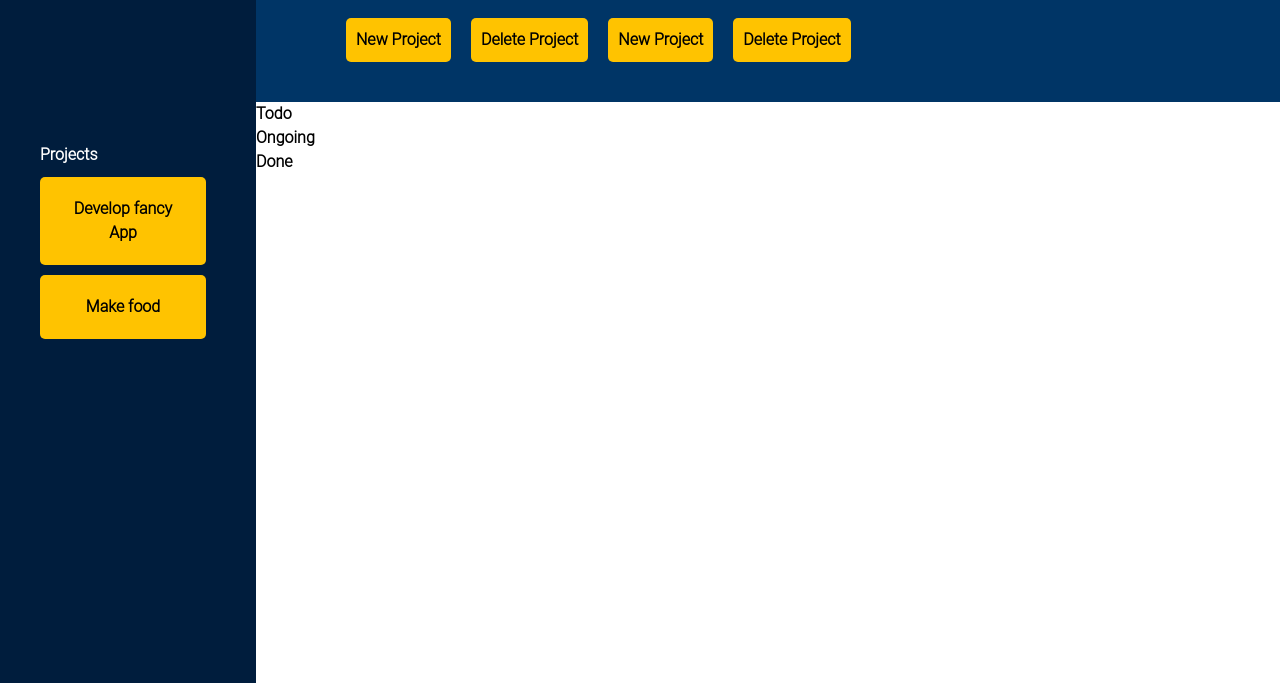
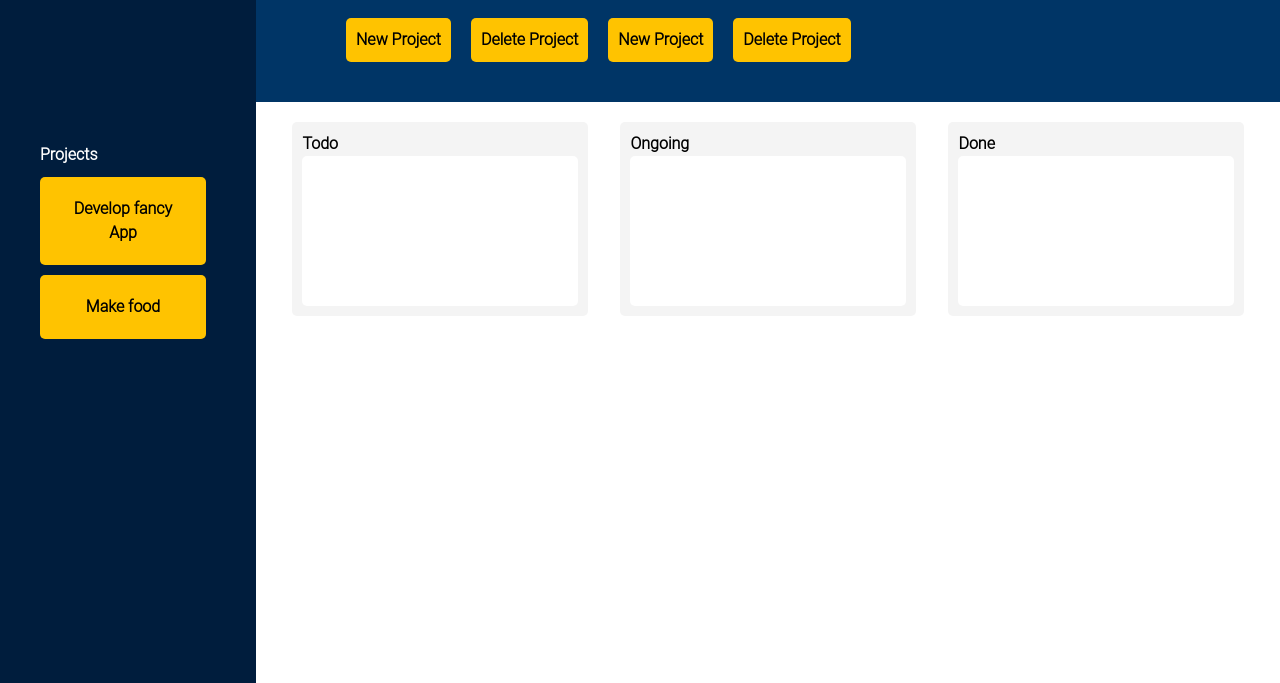
Before and after one commit to fmpberger88/Easy-Doing, a website built with Vite: page index.html in a window 1280 px wide. Shown: the part 117-800 px from the top of the page. Built offline with nearby package versions, Linux system fonts and the light colour scheme; files whose address does not match are found by name.

Commit message:
styling kanban-board and draggins

```diff
--- a/style.css
+++ b/style.css
@@ -116,6 +116,7 @@ aside div {
 
 /* Styling for main section - todos card etc */
 
+
 .projectCards {
   display: flex;
   flex-direction: column;
@@ -149,7 +150,11 @@ aside div {
   width: 100%;
 }
 
+
+
 /* Style for buttons in todo cards */
+
+/*
 .todo-card .complete-btn, .todo-card .delete-btn {
   padding: 4px 0;
   color: black;
@@ -176,3 +181,43 @@ aside div {
 .todo-card .complete-btn:hover, .todo-card .delete-btn:hover {
   opacity: 0.8;
 }
+
+
+ */
+
+.kanban-board {
+  display: flex;
+  justify-content: space-around;
+  padding: 20px;
+}
+
+.kanban-column {
+  width: 30%;
+  background-color: #f4f4f4;
+  padding: 10px;
+  border-radius: 5px;
+}
+
+.kanban-tasks {
+  min-height: 150px;
+  background-color: #fff;
+  border-radius: 5px;
+  padding: 10px;
+  overflow: auto;
+}
+
+
+
+.draggable {
+  margin-bottom: 30px;
+  cursor: move; /* Visually indicates that the element can be dragged */
+  pointer-events: auto; /* Ensures that the element can trigger pointer events */
+  padding: 10px;
+  border-radius: 5px;
+}
+
+.draggable:hover {
+  transition: background-color 0.5s;
+  background-color: #ffc300;
+  padding: 10px;
+}
```
Also changed, not shown: __tests__/unit_tests/initializeDragandDrop.test.js (added), utils/helper/clearTodos.js (added).
